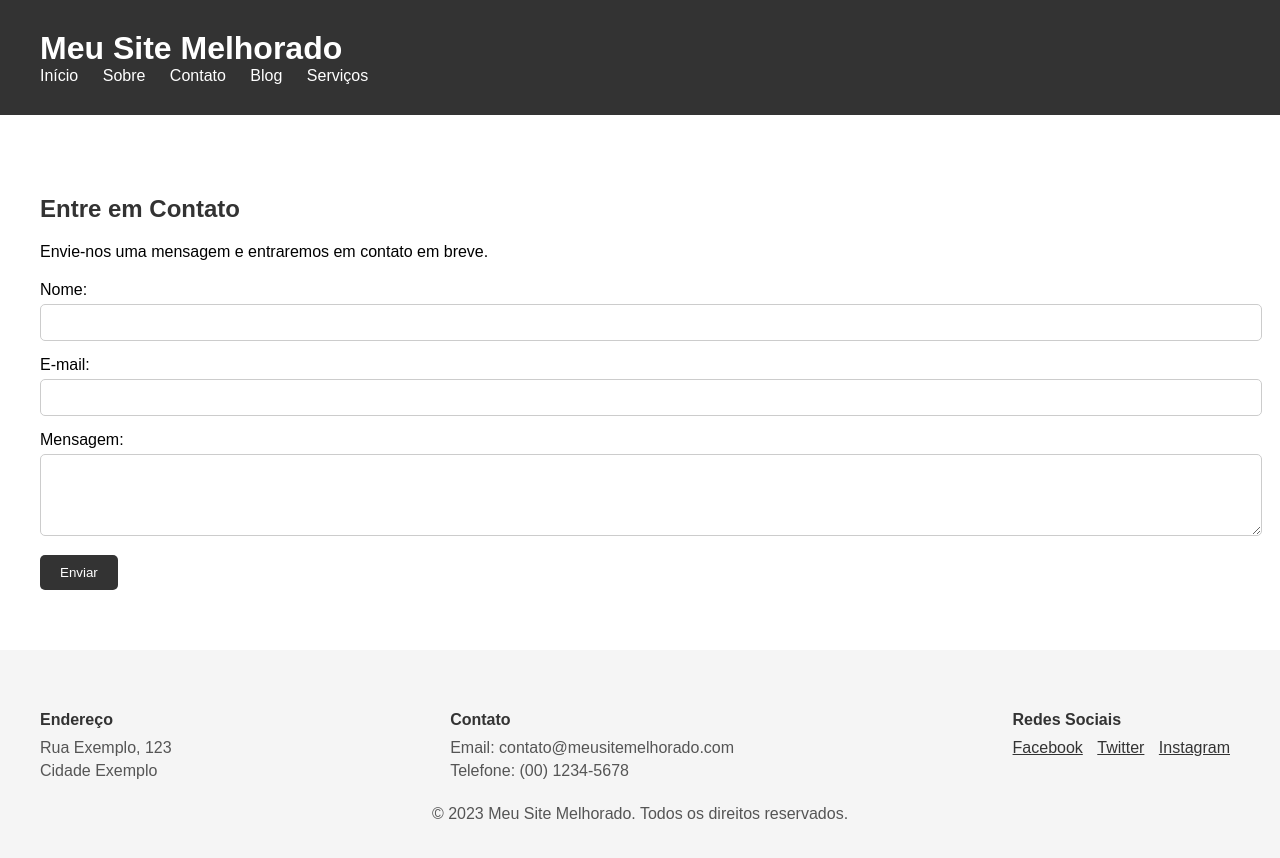
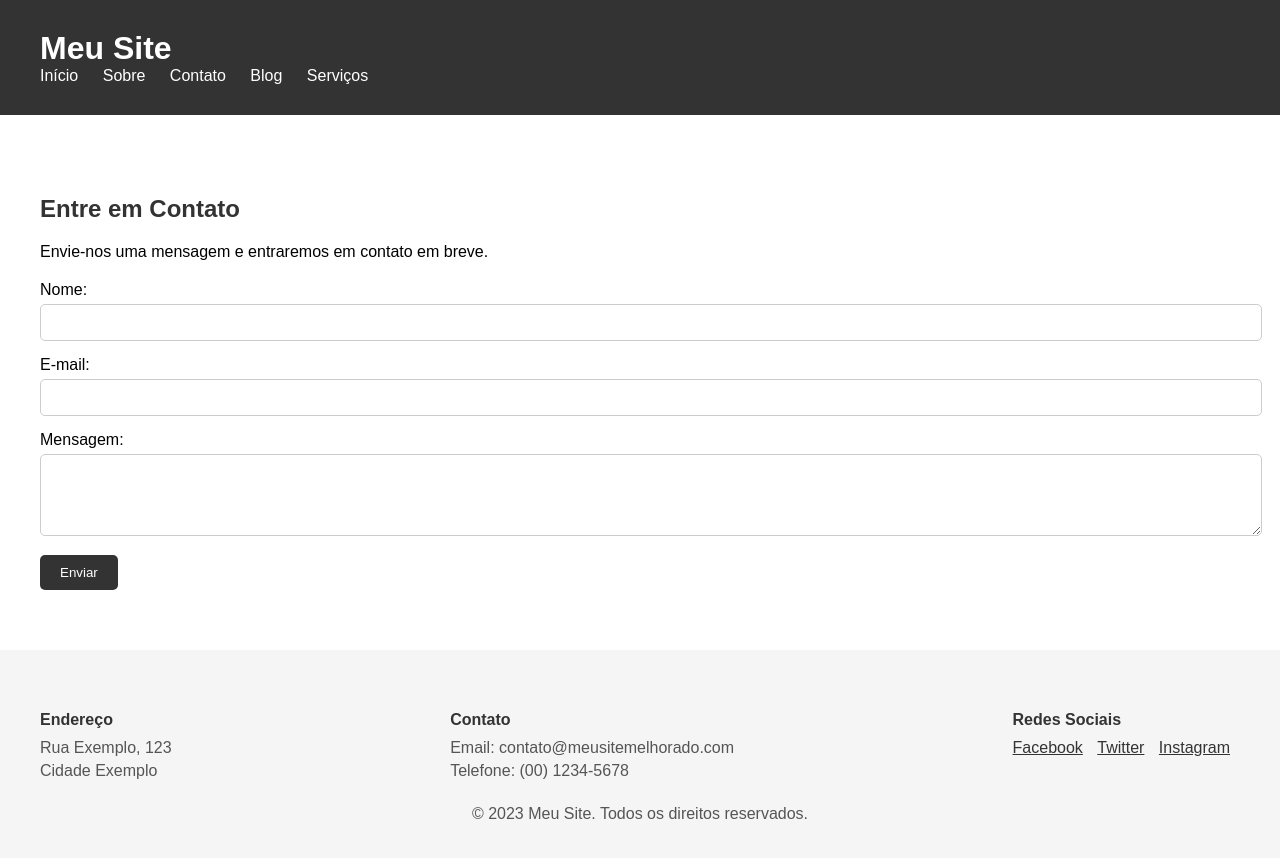
Before and after one commit to EfySecurity/Projeto-Site, a plain HTML site: page contato.html in a window 1280 px wide. Drawn offline with Linux system fonts and the light colour scheme.

Commit message:
contato.html

```diff
--- a/contato.html
+++ b/contato.html
@@ -3,13 +3,13 @@
 <head>
     <meta charset="UTF-8">
     <meta name="viewport" content="width=device-width, initial-scale=1.0">
-    <title>Contato - Meu Site Melhorado</title>
+    <title>Contato - Meu Site</title>
     <link rel="stylesheet" href="styles.css">
 </head>
 <body>
     <header>
         <div class="container">
-            <h1>Meu Site Melhorado</h1>
+            <h1>Meu Site</h1>
             <nav>
                 <ul>
                     <li><a href="index.html">Início</a></li>
@@ -65,7 +65,7 @@
                 </div>
             </div>
 
-            <p class="direitos-autorais">&copy; 2023 Meu Site Melhorado. Todos os direitos reservados.</p>
+            <p class="direitos-autorais">&copy; 2023 Meu Site. Todos os direitos reservados.</p>
         </div>
     </footer>
 
```
